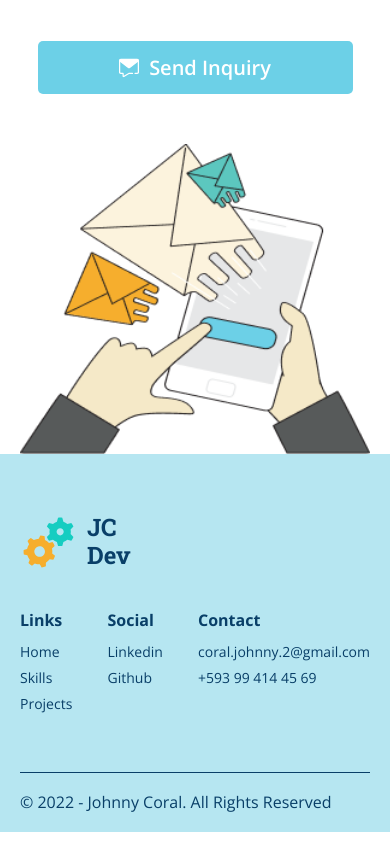
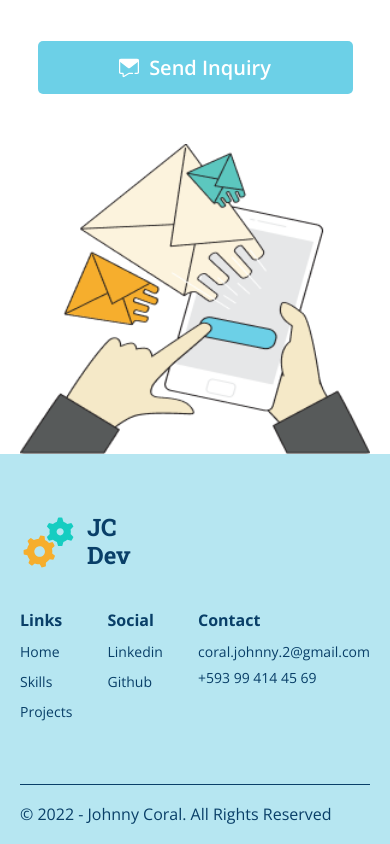
Before and after one commit to CJCB77/Personal-PortfolioV.2-Coral, a React (Create React App) app: page / in a window 390 px wide. Shown: the part 6451-7295 px from the top of the page. Built offline with nearby package versions, Linux system fonts and the light colour scheme.

Commit message:
Finished responsive footer

```diff
--- a/src/App.tsx
+++ b/src/App.tsx
@@ -6,14 +6,17 @@ import About from './Components/About/About';
 import { Technologies } from './Components/Skills/Technologies';
 import { Projects } from './Components/Projects/Projects';
 import { ContactForm } from './Components/Contact/ContactForm';
+import { Footer } from './Components/Footer/Footer';
 //Nomralize.css
 import './Normalize.css';
 //CSS
 import './App.css';
-import { Footer } from './Components/Footer/Footer';
+import useIsMobile from './CustomHooks/useIsMobile';
 
 
 function App() {
+
+  const isMobile = useIsMobile();
 
   useEffect(() => {
     window.addEventListener('scroll', () => {
--- a/src/Components/Contact/ContactForm.tsx
+++ b/src/Components/Contact/ContactForm.tsx
@@ -6,8 +6,10 @@ import './ContactForm.css'
 import messageImg from '../../assets/images/contact-img-mobile.png'
 import messageImgDesktop from '../../assets/images/contact-desktop.png'
 import messageIcon from '../../assets/icons/message.svg'
-//Custom Hooks
+//Hooks
 import useIsMobile from '../../CustomHooks/useIsMobile'
+import {useSpring, animated} from 'react-spring'
+import {useInterventionObserver} from '../../CustomHooks/useInterventionObserver'
 
 export const ContactForm = () => {
 
@@ -18,15 +20,69 @@ export const ContactForm = () => {
     console.log('Form Submitted');
   }
 
+  //Create an intersection observer to trigger animation when h2 and h3 element is visible
+  const h2Ref = React.useRef(null);
+  const h3Ref = React.useRef(null);
+
+  const h2Entry = useInterventionObserver(h2Ref, {
+    threshold: 0.15,
+    freezeOnceVisible: true
+  });
+
+  const h3Entry = useInterventionObserver(h3Ref, {
+    threshold: 0.15,
+    freezeOnceVisible: true
+  });
+
+  const h2Props = useSpring({
+    opacity: h2Entry?.isIntersecting ? 1 : 0,
+    transform: h2Entry?.isIntersecting ? 'translateY(0px)' : 'translateY(50px)',
+    config: {duration: 300}
+  })
+
+  const h3Props = useSpring({
+    opacity: h3Entry?.isIntersecting ? 1 : 0,
+    transform: h3Entry?.isIntersecting ? 'translateY(0px)' : 'translateY(50px)',
+    config: {duration: 300}
+  })
+
+  //Create an intersection observer to trigger animation for image element when visible
+  const imgRef = React.useRef(null);
+  const imgEntry = useInterventionObserver(imgRef, {
+    threshold: 0.4,
+    freezeOnceVisible: true
+  });
+
+
+  //Props animation fadeIn
+  const fadeInImg = useSpring({
+    opacity: imgEntry?.isIntersecting ? 1 : 0,
+    config: {duration: 300}
+  })
+
+
+  //Create intersection observer to trigger animation for form  when visible
+  const formRef = React.useRef(null);
+  const formEntry = useInterventionObserver(formRef, {
+    threshold: 0.4,
+    freezeOnceVisible: true
+  });
+
+  const formProps = useSpring({
+    opacity: formEntry?.isIntersecting ? 1 : 0,
+    transform: formEntry?.isIntersecting ? 'translateY(0px)' : 'translateY(50px)',
+    config: {duration: 300}
+  })
+
   return (
     <section className='contact'>
       <div className='contact__main'>
         <SectionDivider section='Contact' />
         <div className='contact__headings'>
-          <h2>Tell me about your next project.</h2>
-          <h3>Currently available for work</h3>
+          <animated.h2 ref={h2Ref} style={h2Props} >Tell me about your next project.</animated.h2>
+          <animated.h3 ref={h3Ref} style={h3Props}>Currently available for work</animated.h3>
         </div>
-        <form className='contact__form'>
+        <animated.form ref={formRef} style={formProps} className='contact__form'>
           <input type="text" name="field1" placeholder='Name' autoComplete='chrome-off”' />
           <input type="email" name="field2" placeholder='Email' autoComplete='chrome-off”'/>
           <textarea name="message" id="" cols={50} rows={1} placeholder="Describe your project"></textarea>
@@ -34,9 +90,10 @@ export const ContactForm = () => {
             <img src={messageIcon} alt="" />
             Send Inquiry
           </button>
-        </form>
+        </animated.form>
       </div>
-      <img src={isMobile? messageImg : messageImgDesktop } alt="" className='contact__img'/>
+      <animated.img ref={imgRef} src={isMobile? messageImg : messageImgDesktop } style={fadeInImg}
+        alt="sending message image" className='contact__img'/>
     </section>
   )
 }
--- a/src/Components/Footer/Footer.css
+++ b/src/Components/Footer/Footer.css
@@ -45,7 +45,7 @@
 }
 
 .links__col li {
-  margin-bottom: 1.5rem;
+  margin-bottom: 2rem;
   font-size: 1.6rem;
   font-weight: 400;
 }
@@ -53,8 +53,26 @@
 .links__col li a {
   color: var(--blue-navy);
   text-decoration: none;
+  display: inline-block;
 }
 
+.links__col li a::after {
+  content: "";
+  display: block;
+  width: 0;
+  height: 4px;
+  border-radius: 1rem;
+  background-color: var(--light-blue);
+  transition: width 0.3s;
+}
+
+.links__col li a:hover {
+  color: var(--active-blue);
+}
+
+.links__col li a:hover::after {
+  width: 100%;
+}
 
 .footer__copyright {
   margin-top: 6rem;
--- a/src/Components/Footer/Footer.tsx
+++ b/src/Components/Footer/Footer.tsx
@@ -21,9 +21,15 @@ export const Footer = () => {
         <div className='footer__links'>
           <ul className='links__col'>
             <li className='links__col--title'>Links</li>
-            <li>Home</li>
-            <li>Skills</li>
-            <li>Projects</li>
+            <li>
+              <a href="#">Home</a>
+            </li>
+            <li>
+              <a href="#">Skills</a>
+            </li>
+            <li>
+              <a href="#">Projects</a>
+            </li>
           </ul>
           <ul className='links__col'>
             <li className='links__col--title'>Social</li>
--- a/src/Components/Projects/Project.tsx
+++ b/src/Components/Projects/Project.tsx
@@ -28,7 +28,7 @@ export const Project = ({imgMobile,imgDesktop,title,description,stack}:ProjectPr
   const props = useSpring({
     opacity: entry?.isIntersecting ? 1 : 0,
     transform: entry?.isIntersecting ? 'translateY(0px)' : 'translateY(50px)',
-    config: {duration: 500}
+    config: {duration: 300}
   })
 
   return (
```
